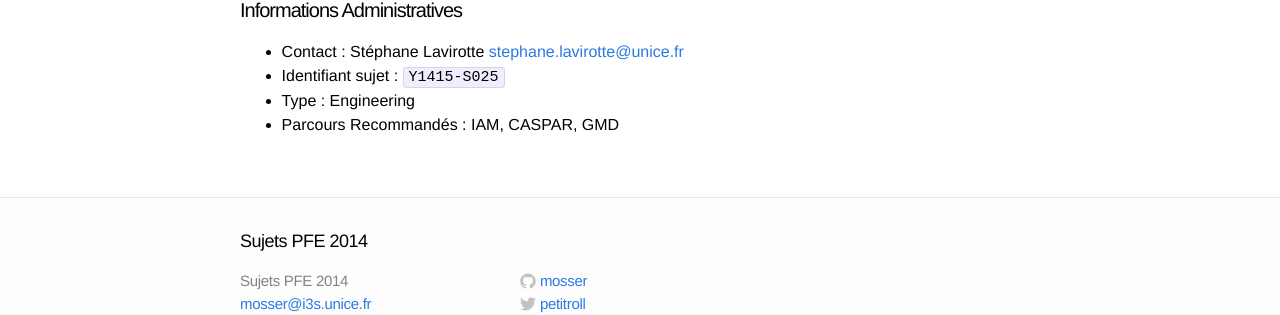
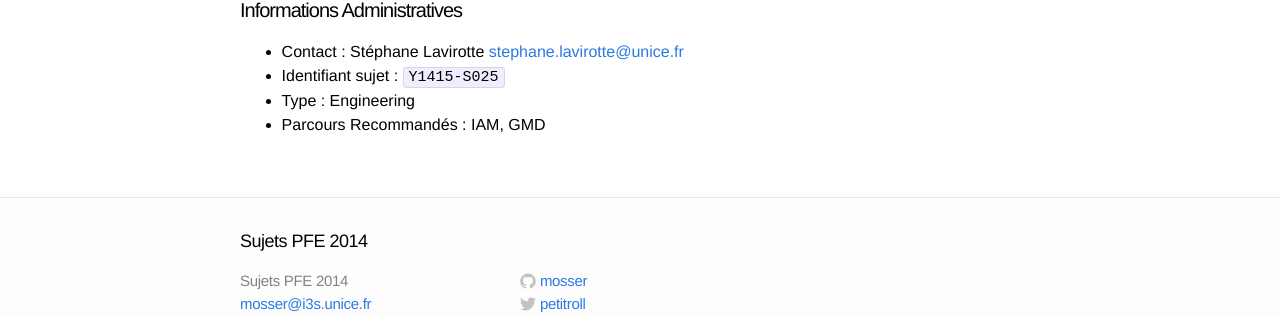
Before and after one commit to gmolines/pfe, a Jekyll site: the page built from _posts/2014-09-15-Y1415-S025.markdown, in a window 1280 px wide. Shown: the part 1956-2271 px from the top of the page. Built offline with Jekyll 4.4.1, drawn with Linux system fonts in a browser that asks for light colours.

Commit message:
Update 2014-09-15-Y1415-S025.markdown

```diff
--- a/_posts/2014-09-15-Y1415-S025.markdown
+++ b/_posts/2014-09-15-Y1415-S025.markdown
@@ -2,7 +2,7 @@
 layout: post
 title: "UbiUnity: Simulation d'environnements 3D pour l'informatique ambiante"
 date: 2014-09-15 11:17:01
-categories: [dispo, iam, caspar, gmd]
+categories: [dispo, iam,  gmd]
 pid: Y1415-S025
 type: Engineering
 contact: Stéphane Lavirotte
@@ -55,4 +55,4 @@ Les compétences attendues pour traiter ce sujet sont :
   * Contact : Stéphane Lavirotte <stephane.lavirotte@unice.fr>
   * Identifiant sujet : `Y1415-S025`
   * Type : Engineering
-  * Parcours Recommandés : IAM, CASPAR, GMD
+  * Parcours Recommandés : IAM,  GMD
```
